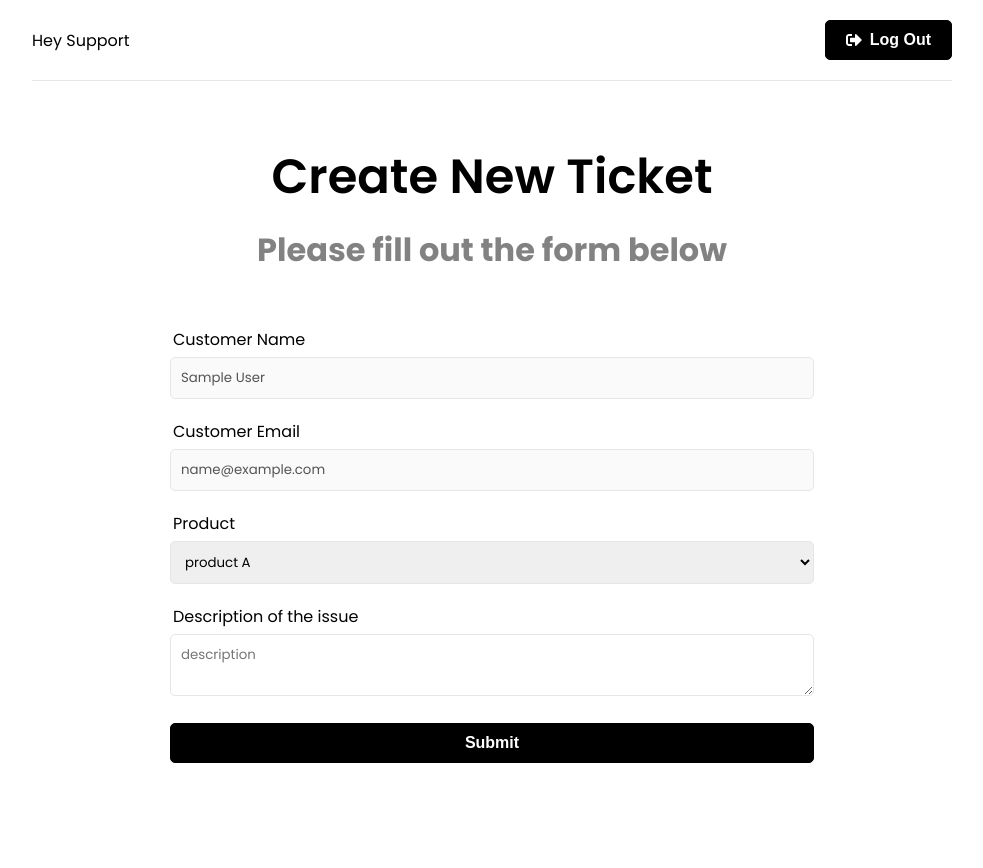
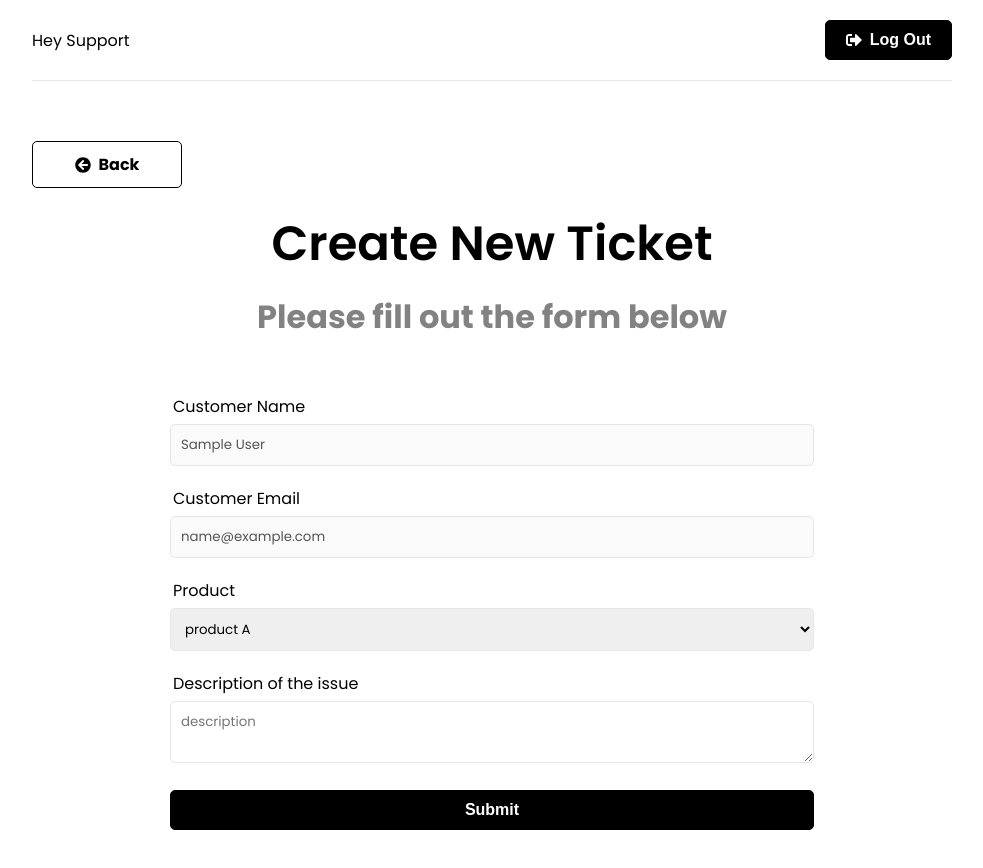
Before and after one commit to 247trend/Hey-Support, a React (Create React App) app in the folder frontend/: page /new-ticket in a window 1280 px wide. Shown: the top 868 px of the page, without its empty margins (148-1131 px from the left). Before the commit the page ends 808 px from the top, so only its background shows below. Built offline with nearby package versions, Linux system fonts and the light colour scheme; sample sign-in values are in the browser's storage.

Commit message:
add back button component

```diff
--- /dev/null
+++ b/frontend/src/components/BackButton.jsx
@@ -0,0 +1,12 @@
+import { FaArrowCircleLeft } from "react-icons/fa"
+import { Link } from "react-router-dom"
+
+const BackButton = ({ url }) => {
+  return (
+    <Link to={url} className="btn btn-reverse btn-back">
+      <FaArrowCircleLeft /> Back
+    </Link>
+  )
+}
+
+export default BackButton
--- a/frontend/src/pages/NewTicket.jsx
+++ b/frontend/src/pages/NewTicket.jsx
@@ -4,6 +4,7 @@
 import { toast } from "react-toastify"
 import { createTicket, reset } from "../features/tickets/ticketSlice"
 import Loader from "../components/Loader"
+import BackButton from "../components/BackButton"
 
 const NewTicket = () => {
   const { user } = useSelector((state) => state.auth)
@@ -40,6 +41,7 @@
 
   return (
     <>
+      <BackButton url="/" />
       <section className="heading">
         <h1>Create New Ticket</h1>
         <p>Please fill out the form below</p>
```
